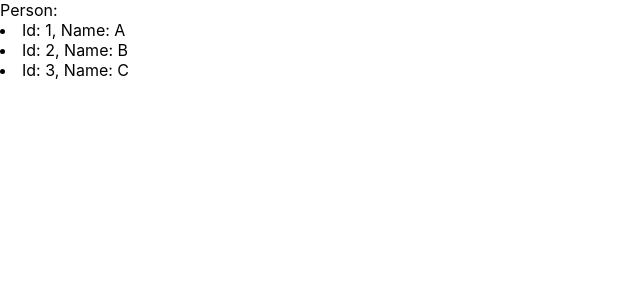
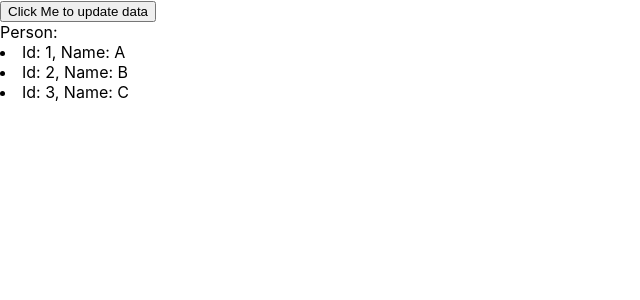
Before and after one commit to talha915/JavaScript-Training, a React (Create React App) app in the folder hooks-training/: page / in a window 1280 px wide. Shown: the top 300 px of the page, without its empty margins (0-640 px from the left). Built offline with nearby package versions, Linux system fonts and the light colour scheme.

Commit message:
Added Button

```diff
--- a/hooks-training/src/components/Main.jsx
+++ b/hooks-training/src/components/Main.jsx
@@ -19,6 +19,9 @@ class Main extends Component {
     render() {
         return (
             <div>
+                <button>
+                    Click Me to update data
+                </button>
                 <Person details={this.state.personDetails}/>
             </div>
         )
```
Also changed, not shown: 1 other file (tests, documents, lock files or other folders).
